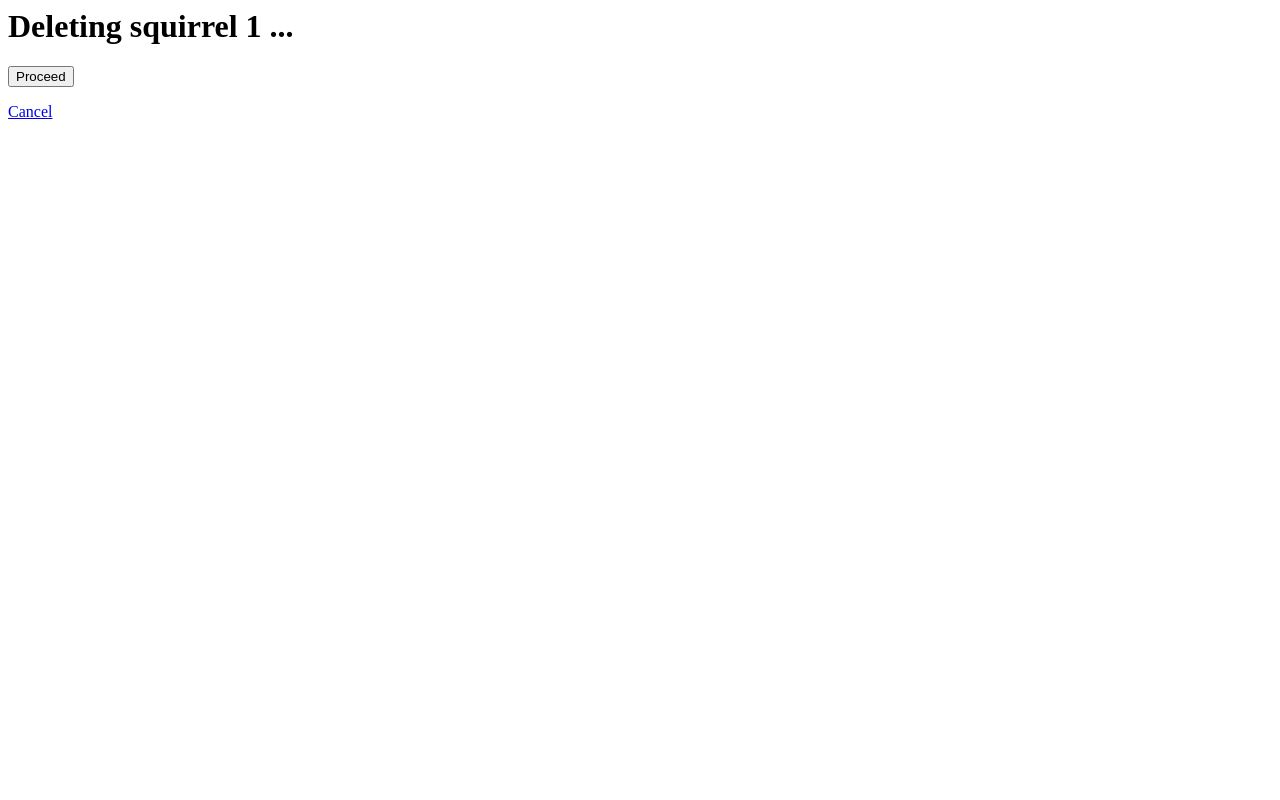
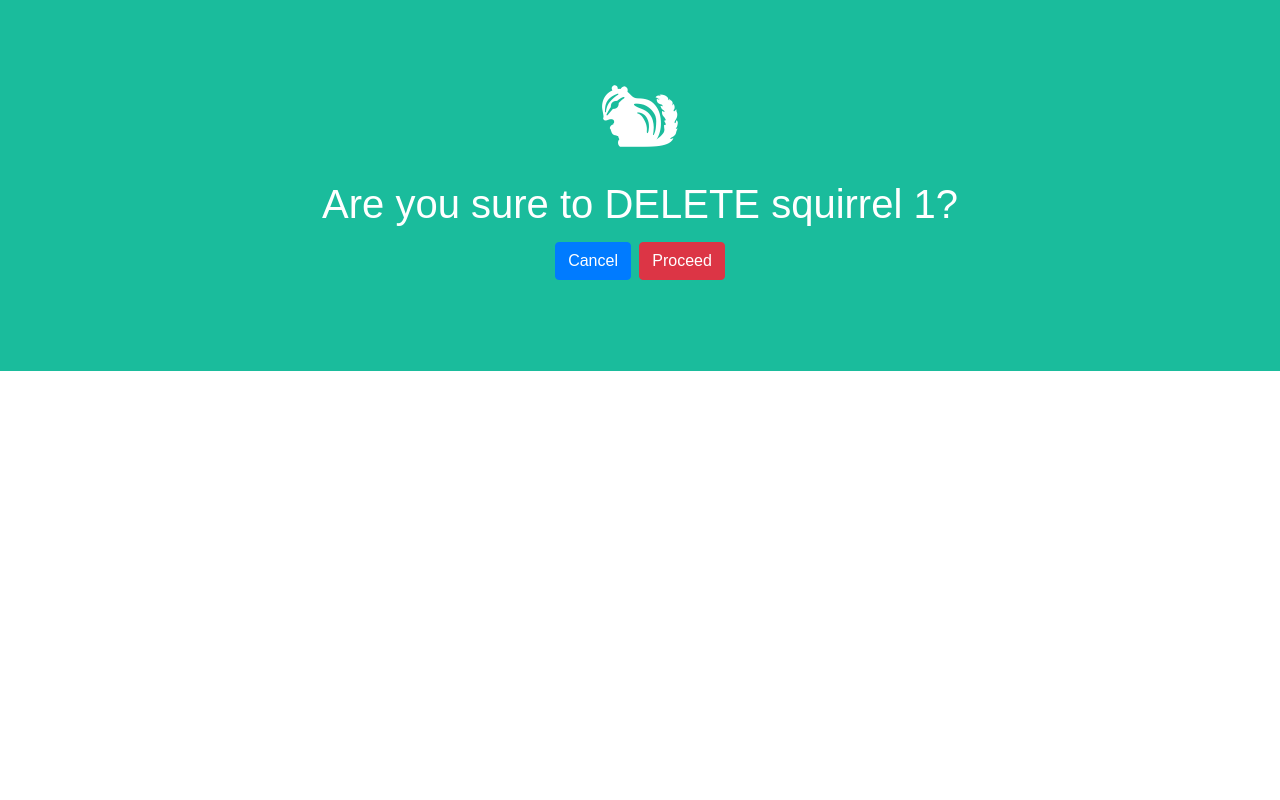
Before and after one commit to type-null/Website-central-park-squirrel-tracker, a Django app: page /sightings/1/delete/ in a window 1280 px wide. Run offline with Django 3.2, Linux system fonts and the light colour scheme; tables that the repository leaves empty hold one stand-in row (values such as "Sample post"); some libraries are stand-ins or nearby versions.

Commit message:
Add style to delete page

```diff
--- a/sightings/templates/sightings/delete.html
+++ b/sightings/templates/sightings/delete.html
@@ -1,11 +1,33 @@
 <head>
+    <meta name="viewport" content="width=device-width, initial-scale=1, shrink-to-fit=no">
+    <link rel="stylesheet" href="https://maxcdn.bootstrapcdn.com/bootstrap/4.0.0/css/bootstrap.min.css" integrity="sha384-Gn5384xqQ1aoWXA+058RXPxPg6fy4IWvTNh0E263XmFcJlSAwiGgFAW/dAiS6JXm" crossorigin="anonymous">
+    <style>
+        body {
+          font-family: Arial;
+          margin: 0;
+        }
+        .header {
+          padding: 60px;
+          text-align: center;
+          background: #1abc9c;
+          color: white;
+          font-size: 30px;
+        }
+        .content {padding:20px;text-align:center;}
+    </style>
     <title>Deleting</title>
 </head>
 <body>
-        <h1>Deleting squirrel {{ sighting.squirrel_id }} ...</h1>
-		<form  method="POST">
-		{% csrf_token %}
-		<input type="submit" value="Proceed" />
-		</form>
-		<a href="{% url 'list' %}">Cancel</a>
+    <div class="header">
+        <span style='font-size:80px;'>&#128063;</span>
+        <h1>Are you sure to DELETE squirrel {{ sighting.squirrel_id }}?</h1>
+                <form  method="POST">
+                {% csrf_token %}
+    <input class="btn btn-primary" type="button" onclick="window.location.href='/sightings'" value="Cancel">
+    <input class="btn btn-danger" type="submit" value="Proceed" />
+    </form>
+    </div>
+    <script src="https://code.jquery.com/jquery-3.2.1.slim.min.js" integrity="sha384-KJ3o2DKtIkvYIK3UENzmM7KCkRr/rE9/Qpg6aAZGJwFDMVNA/GpGFF93hXpG5KkN" crossorigin="anonymous"></script>
+    <script src="https://cdnjs.cloudflare.com/ajax/libs/popper.js/1.12.9/umd/popper.min.js" integrity="sha384-ApNbgh9B+Y1QKtv3Rn7W3mgPxhU9K/ScQsAP7hUibX39j7fakFPskvXusvfa0b4Q" crossorigin="anonymous"></script>
+    <script src="https://maxcdn.bootstrapcdn.com/bootstrap/4.0.0/js/bootstrap.min.js" integrity="sha384-JZR6Spejh4U02d8jOt6vLEHfe/JQGiRRSQQxSfFWpi1MquVdAyjUar5+76PVCmYl" crossorigin="anonymous"></script>
 </body>
```
